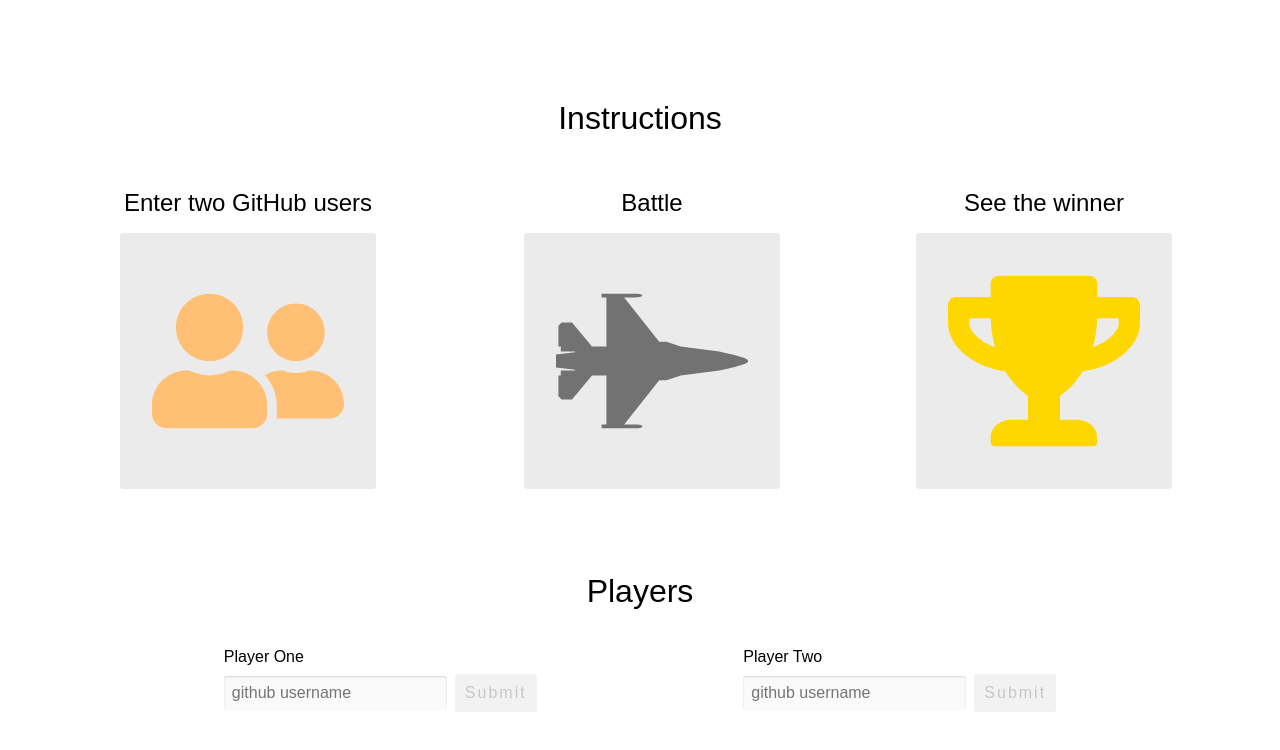
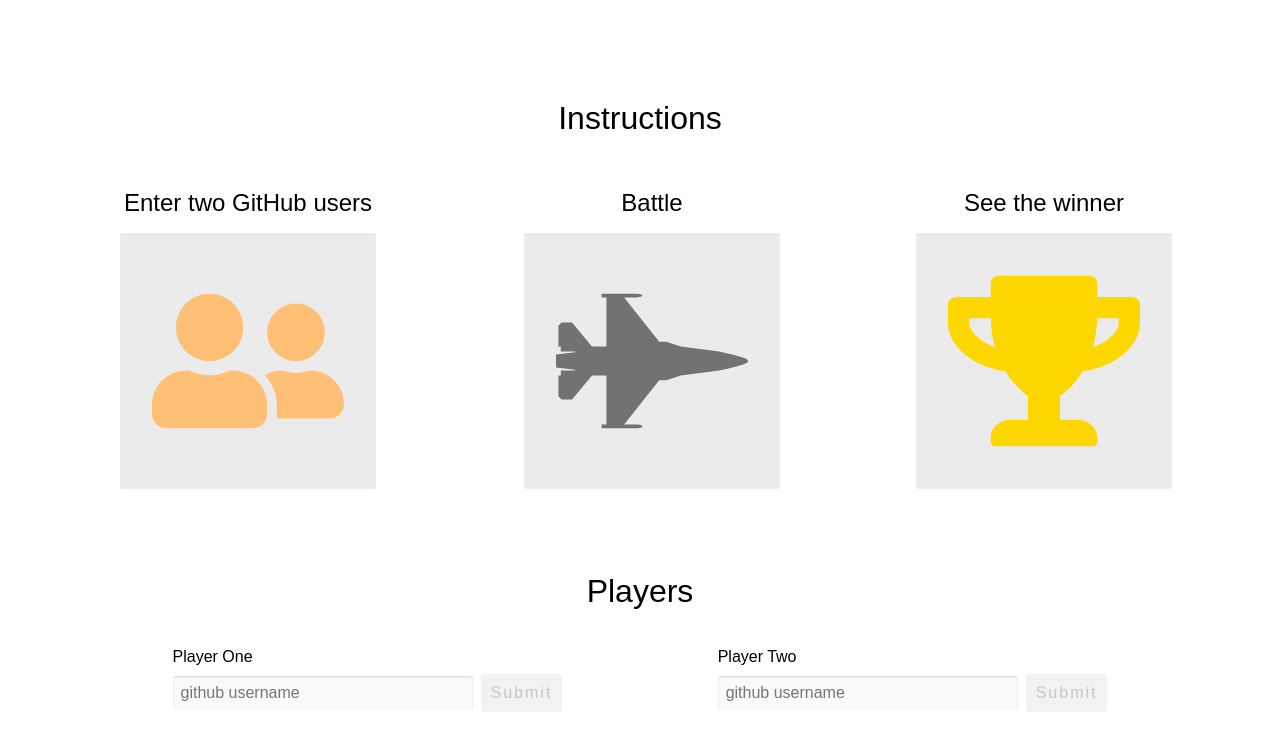
Before and after one commit to robertxluo/github-battlegrounds, a React app: page / in a window 1280 px wide. Built offline with nearby package versions, Linux system fonts and the light colour scheme.

Commit message:
Add min-width to input

```diff
--- a/app/index.css
+++ b/app/index.css
@@ -204,6 +204,7 @@ img {
   border-radius: 3px;
   border: none;
   box-shadow: inset 0 1px 2px rgba(0, 0, 0, 0.15);
+  min-width: 300px;
 }
 
 .player-inputs .input-light {
```
